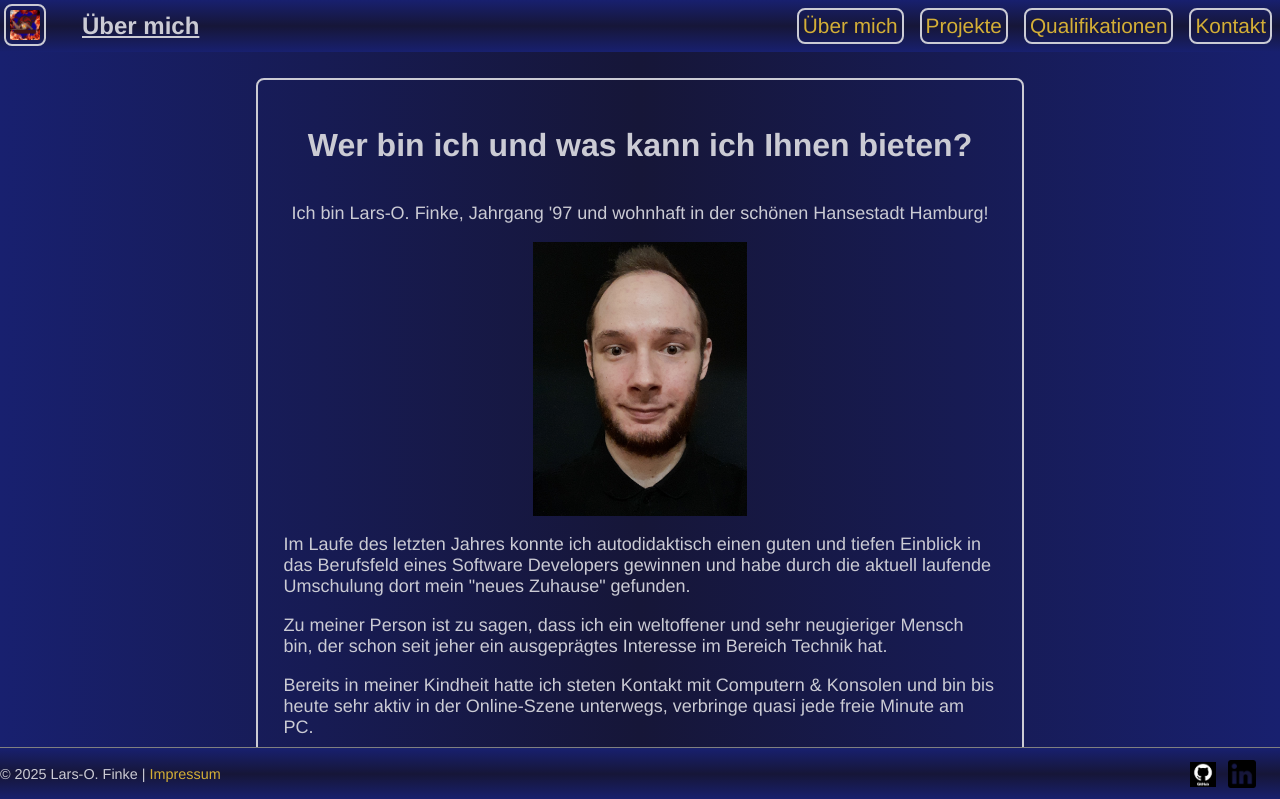
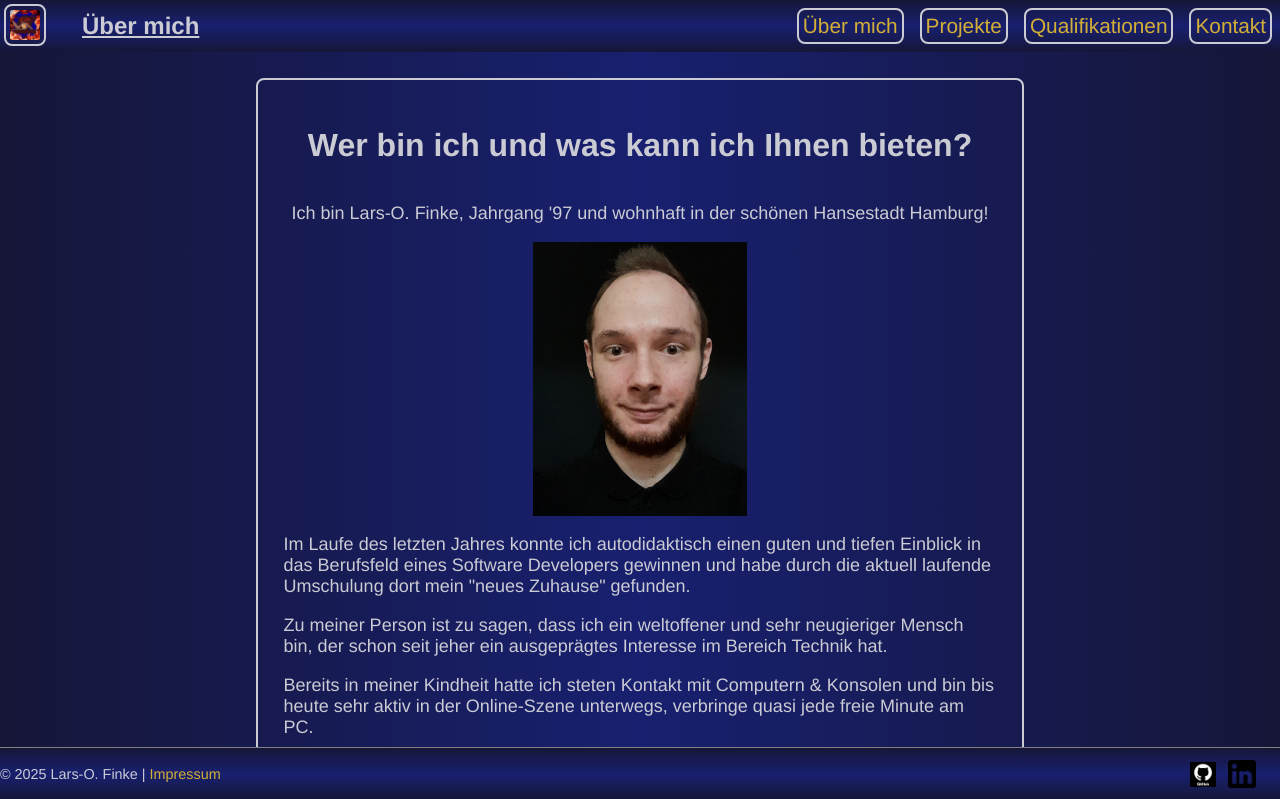
Before and after one commit to LarsOFinke/MyPortfolio, an Angular app in the folder frontend/: page / in a window 1280 px wide. Shown: the top 799 px of the page. Built offline with nearby package versions, Linux system fonts and the light colour scheme.

Commit message:
Small CSS-refactoring (background-color)

```diff
--- a/frontend/src/app/components/shared/footer/footer.component.css
+++ b/frontend/src/app/components/shared/footer/footer.component.css
@@ -5,7 +5,7 @@ footer {
   left: 0;
   font-size: 0.9rem;
   width: 100%;
-  background: linear-gradient(var(--navy-blue), var(--dark-blue), var(--navy-blue));
+  background: linear-gradient(var(--dark-blue), var(--navy-blue), var(--dark-blue));
   border-top: 1px solid gray;
   margin-top: 1.5%;
 }
--- a/frontend/src/app/components/shared/navbar/mobile/dropdown/dropdown.component.css
+++ b/frontend/src/app/components/shared/navbar/mobile/dropdown/dropdown.component.css
@@ -19,12 +19,12 @@
   top: 50px;
   z-index: 1000;
   display: none;
-  background: linear-gradient(90deg, var(--navy-blue), var(--dark-blue), var(--navy-blue));
+  background: linear-gradient(var(--dark-blue), var(--navy-blue), var(--dark-blue));
   border-top: 2px solid var(--navy-blue);
   width: fit-content;
   height: fit-content;
   padding-right: 1rem;
-
+  padding-left: 1rem;
 }
 .mobile-nav-content ul {
   padding-left: 0;
--- a/frontend/src/app/components/shared/navbar/navbar.component.css
+++ b/frontend/src/app/components/shared/navbar/navbar.component.css
@@ -4,7 +4,7 @@ nav {
   top: 0;
   width: 100%;
   height: 52px;
-  background: linear-gradient(var(--navy-blue), var(--dark-blue), var(--navy-blue));
+  background: linear-gradient(var(--dark-blue), var(--navy-blue), var(--dark-blue));
   opacity: 1;
   z-index: 1000;
 }
--- a/frontend/src/styles.css
+++ b/frontend/src/styles.css
@@ -34,7 +34,7 @@ body {
   min-width: 300px;
   width: 100%;
   height: 100%;
-  background: linear-gradient(90deg, var(--navy-blue), var(--dark-blue), var(--navy-blue));
+  background: linear-gradient(90deg, var(--dark-blue), var(--navy-blue), var(--dark-blue));
   color: var(--grey);
   font-family: "Franklin Gothic Medium", "Roboto", Arial, sans-serif;
 }
```
